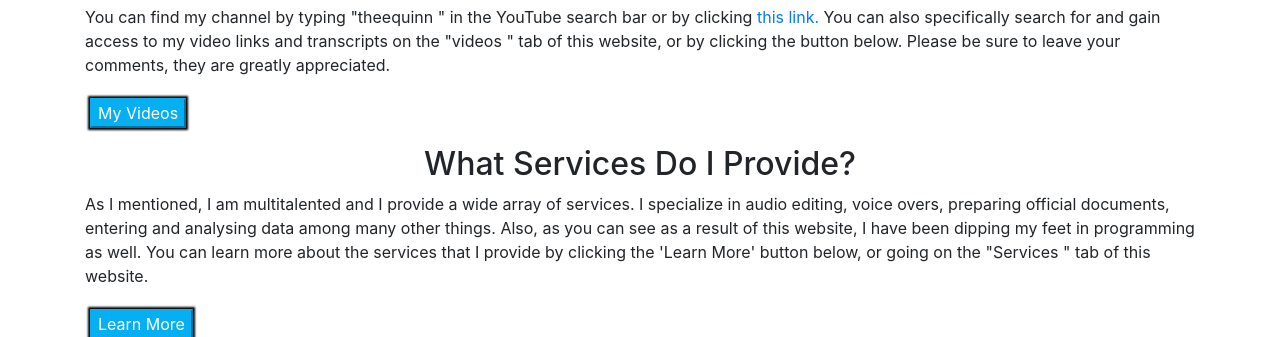
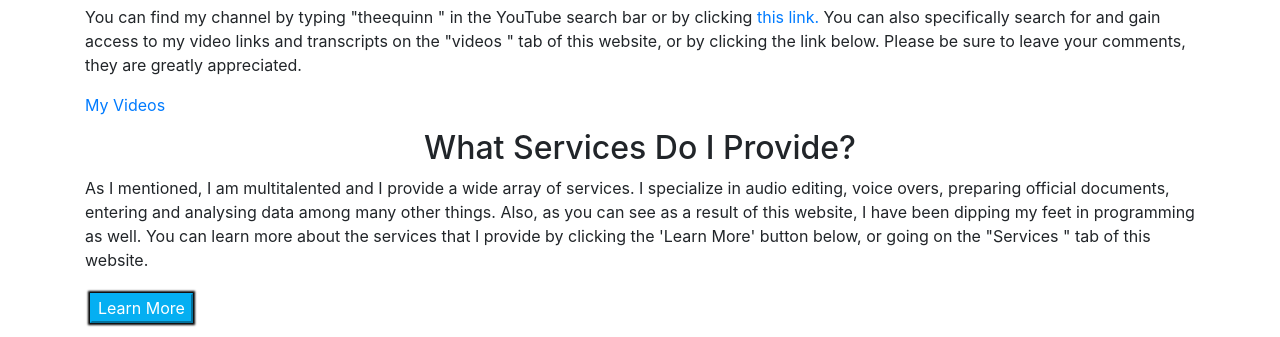
Before and after one commit to shengayle/My-Website, a plain HTML site: page index.html in a window 1280 px wide. Shown: the part 721-1058 px from the top of the page. Drawn offline with nearby package versions, Linux system fonts and the light colour scheme.

Commit message:
fixed joined words

```diff
--- a/index.html
+++ b/index.html
@@ -9,7 +9,7 @@
     <script src="https://cdnjs.cloudflare.com/ajax/libs/popper.js/1.16.0/umd/popper.min.js"></script>
     <script src="https://maxcdn.bootstrapcdn.com/bootstrap/4.5.2/js/bootstrap.min.js"></script>
     <title>Thee Quinn</title>
-    <link rel="shortcut icon" type="image/jpg" href="../static/favicon.ico">
+    <link rel="shortcut icon" type="image/png" href="computer_logo.png">
 
     <style>
         h2 {
@@ -66,11 +66,11 @@
             <a class="navbar-brand " href="index.html">
                 <img src="computer_logo.png" alt="Thee Quinn " style="width:120px; ">
             </a>
-            <button class="navbar-toggler" type="button" data-toggle="collapse " data-target="#collapsibleNavbar ">
+            <button class="navbar-toggler" type="button" data-toggle="collapse" data-target="#collapsibleNavbar">
                 <span class="navbar-toggler-icon "></span>
             </button>
-            <div class="collapse navbar-collapse " id="collapsibleNavbar">
-                <ul class="navbar-nav ml-auto ">
+            <div class="collapse navbar-collapse" id="collapsibleNavbar">
+                <ul class="navbar-nav ml-auto">
                     <li class="nav-item ">
                         <a class="nav-link ">Home</a>
                     </li>
@@ -109,16 +109,16 @@
             <hr>
             <h2>Who is Thee Quinn?</h2>
             <p>I am a multitalented young female who is dedicated to assist persons in any way that I possibly can. I try my best to share my knowledge with others, and this is something that I enjoy doing. I own a YouTube channel which aims to provide tutorials
-                for blind persons to teach them how to navigate and use their devices and applications with various assistive technology(mainly NVDA). I also use the platform to share interviews of Blind and Visually Impairedpersons who have overcome
+                for blind persons to teach them how to navigate and use their devices and applications with various assistive technology(mainly NVDA). I also use the platform to share interviews of Blind and Visually Impaired persons who have overcome
                 the limitations of their disability, and these help to encourage persons in the community. I am also an Audio Editor, Voice Over Artiste, Data Entry Expert and an aspiring programmer. </p>
 
             <div class="gap-12 "></div>
 
             <h2>My YouTube Content</h2>
             <p>You can find my channel by typing "theequinn " in the YouTube search bar or by clicking <a href="https://www.youtube.com/c/TheeQuinn ">this link.</a> You can also specifically search for and gain access to my video links and transcripts on
-                the "videos " tab of this website, or by clicking the button below. Please be sure to leave your comments, they are greatly appreciated.</p>
+                the "videos " tab of this website, or by clicking the link below. Please be sure to leave your comments, they are greatly appreciated.</p>
 
-            <button type="button" class="button" style="margin:5px;"><a class="button-link" href="Videos.html">My Videos</a></button>
+            <a href="Videos.html">My Videos</a>
 
             <div class="gap-12 "> </div>
 
```
